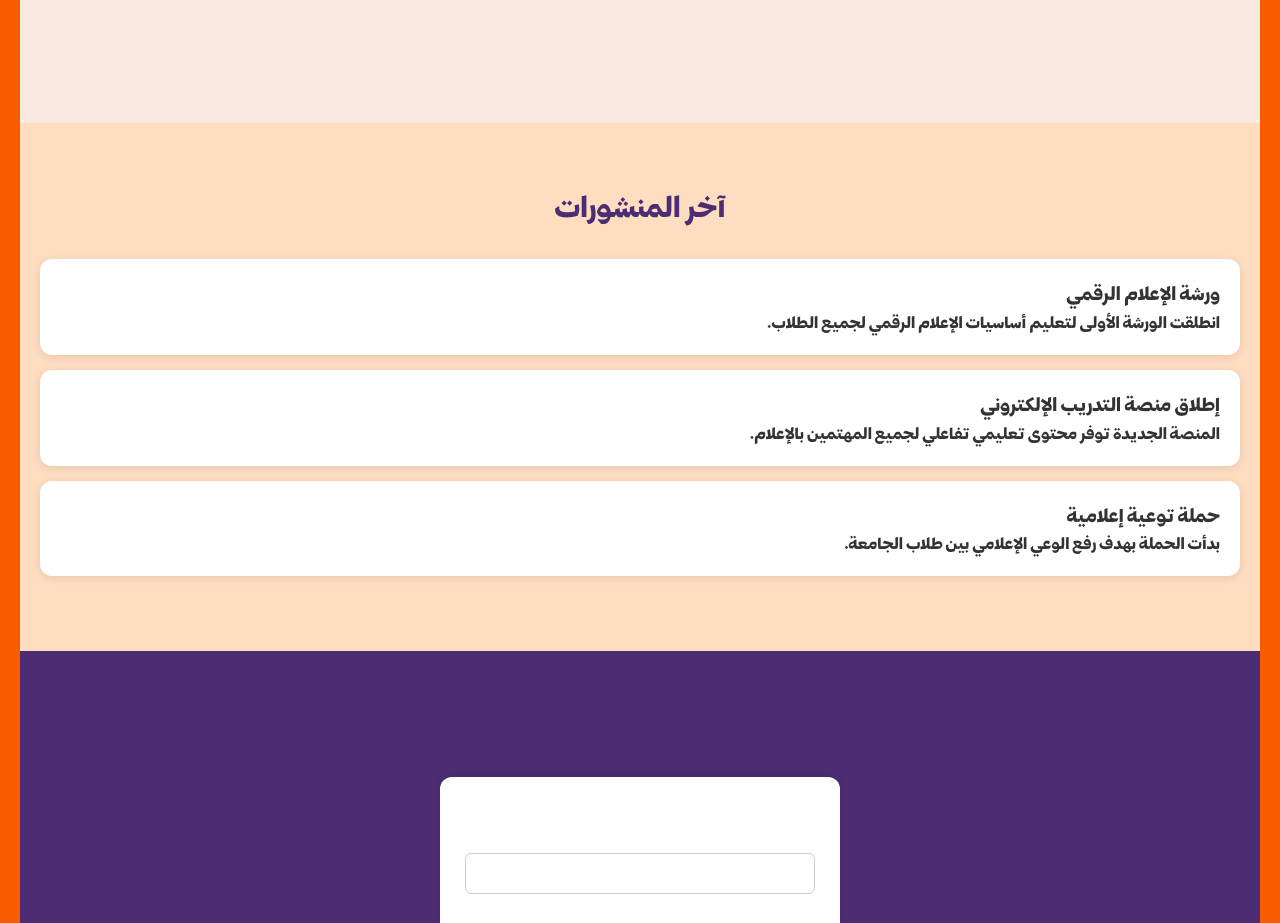
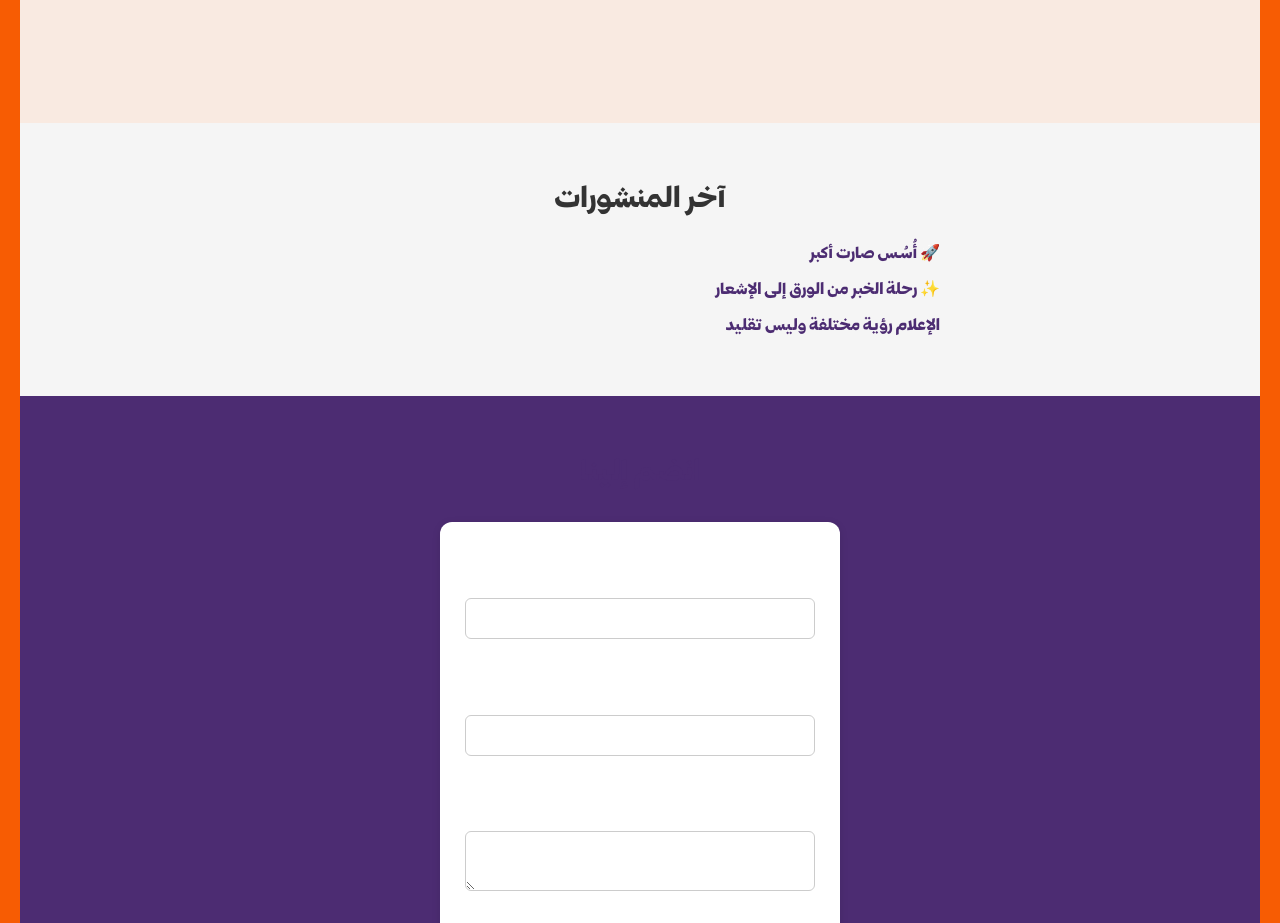
Before and after one commit to Osus1/Osus1, a plain HTML site: page index.html in a window 1280 px wide. Shown: the part 2020-2943 px from the top of the page. Drawn offline with Linux system fonts and the light colour scheme.

Commit message:
Update index.html

```diff
--- a/index.html
+++ b/index.html
@@ -75,21 +75,34 @@
   </section>
 
   <!-- القسم 4: المنشورات والتحديثات -->
-  <section id="updates">
-    <h2>آخر المنشورات</h2>
-    <div class="update-card">
-      <h3>ورشة الإعلام الرقمي</h3>
-      <p>انطلقت الورشة الأولى لتعليم أساسيات الإعلام الرقمي لجميع الطلاب.</p>
-    </div>
-    <div class="update-card">
-      <h3>إطلاق منصة التدريب الإلكتروني</h3>
-      <p>المنصة الجديدة توفر محتوى تعليمي تفاعلي لجميع المهتمين بالإعلام.</p>
-    </div>
-    <div class="update-card">
-      <h3>حملة توعية إعلامية</h3>
-      <p>بدأت الحملة بهدف رفع الوعي الإعلامي بين طلاب الجامعة.</p>
-    </div>
-  </section>
+  <section id="latest-posts" style="padding: 50px; text-align: center; background-color: #f5f5f5;">
+  <h2 style="margin-bottom: 20px; color: #333;">آخر المنشورات</h2>
+  <ul style="list-style: none; padding: 0; max-width: 600px; margin: auto; text-align: right;">
+
+    <li style="margin: 10px 0;">
+      <a href="https://x.com/os_media1/status/1968749267381579917?s=46" target="_blank"
+         style="text-decoration: none; color: #4C2C72; font-weight: bold;">
+        🚀 أُسُـس صارت أكبر
+      </a>
+    </li>
+
+    <li style="margin: 10px 0;">
+      <a href="https://x.com/os_media1/status/1968004474011836766?s=46" target="_blank"
+         style="text-decoration: none; color: #4C2C72; font-weight: bold;">
+        ✨ رحلة الخبر من الورق إلى الإشعار
+      </a>
+    </li>
+
+    <li style="margin: 10px 0;">
+      <a href="https://x.com/os_media1/status/1965483297255182515?s=46" target="_blank"
+         style="text-decoration: none; color: #4C2C72; font-weight: bold;">
+         الإعلام رؤية مختلفة وليس تقليد
+      </a>
+    </li>
+
+  </ul>
+</section>
+
 
   <!-- القسم 5: انضم لنا -->
   <section id="join" style="background-color: #4C2C72; color: white; padding: 50px; text-align: center;">
```
